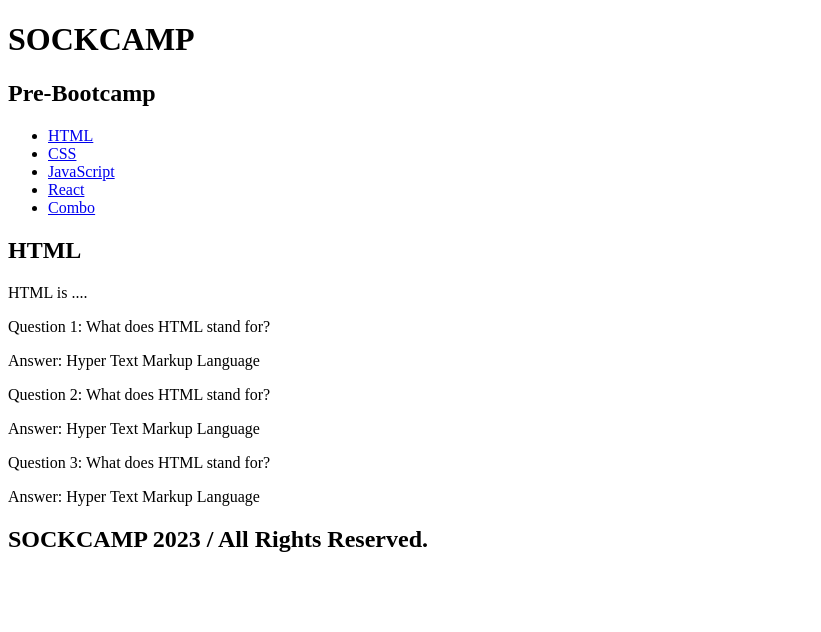
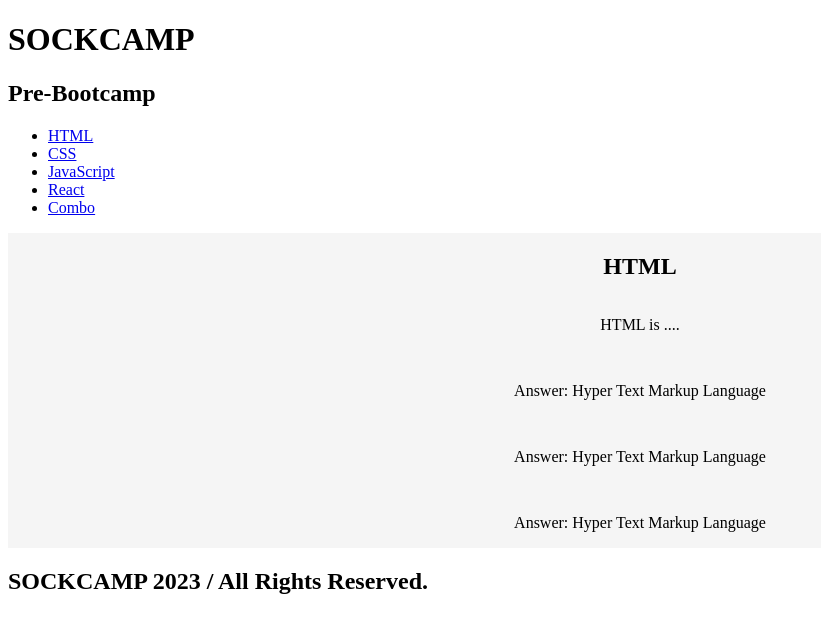
Before and after one commit to eecmanny/sockCamp, a React (Vite) app in the folder client/: page /html in a window 1280 px wide. Shown: the top 632 px of the page, without its empty margins (0-821 px from the left). Built offline with nearby package versions, Linux system fonts and the light colour scheme.

Commit message:
started styling fot HTML component

```diff
--- a/client/src/components/Html/Html.jsx
+++ b/client/src/components/Html/Html.jsx
@@ -1,41 +1,44 @@
 import React from 'react'
+import './Html.css'
 
 const Html = () => {
   return (
-    <div>
-      <div>
+    <div className="html">
+      <div className="html-container1">
         <h2>HTML</h2>
         <p>HTML is ....</p>
       </div>
-      <div>
+      <div className="html-container2">
+        <div className="question">
           <p>
-          Question 1: What does HTML stand for?
+            {/* {`Question 1: ${}`} */}
           </p>
         </div>
-      <div>
+        <div className="answer">
           <p>
             Answer: Hyper Text Markup Language
           </p>
         </div>
-      <div>
+        <div className="question">
           <p>
-          Question 2: What does HTML stand for?
+          {/* {`Question 2: ${}`} */}
           </p>
         </div>
-      <div>
+        <div className="answer">
           <p>
             Answer: Hyper Text Markup Language
           </p>
         </div>
-      <div>
+        <div className="question">
           <p>
-          Question 3: What does HTML stand for?
+          {/* {`Question 3: ${}`} */}
           </p>
         </div>
-      <div>
+        <div className="answer">
           <p>
             Answer: Hyper Text Markup Language
           </p>
+        </div>
       </div>
     </div>
   )
--- a/client/src/components/Html/html.css
+++ b/client/src/components/Html/html.css
@@ -0,0 +1,29 @@
+.html {
+    height: 100%;
+    width: 100%;
+    background-color: #f5f5f5;
+    display: flex;
+    flex-direction: column;
+    justify-content: center;
+    align-items: center;
+    /* display: grid; */
+    grid-template-columns: 1fr 1fr;
+}
+
+.html-container1 {
+    height: 100%;
+    width: 100%;
+    display: flex;
+    flex-direction: column;
+    justify-content: center;
+    align-items: center;
+}
+
+.html-container2 {
+    height: 100%;
+    width: 100%;
+    display: flex;
+    flex-direction: column;
+    justify-content: center;
+    align-items: center;
+}
```
Lines whose indentation alone changed are shown as unchanged.
